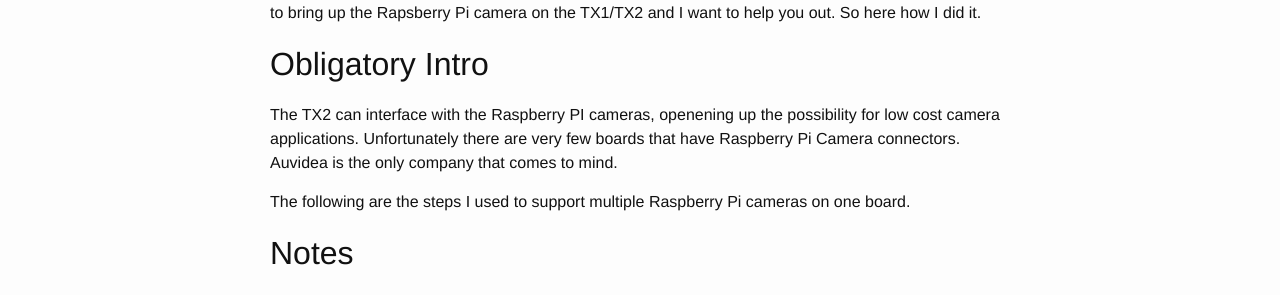
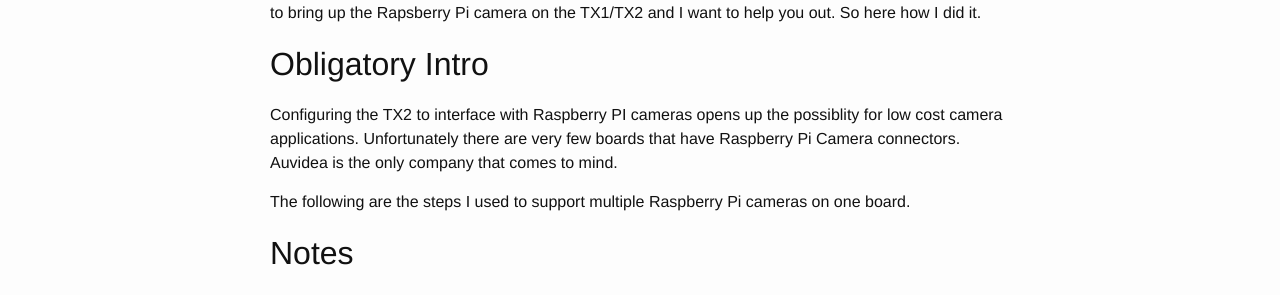
Before and after one commit to CospanDesign/cospandesign.github.io, a Jekyll site: the page built from _posts/2017-12-15-tx2-rpi-camera-port.markdown, in a window 1280 px wide and 900 px high. Shown: the part 336-631 px from the top of the window. Built offline with Jekyll 4.4.1, drawn with Linux system fonts in a browser that asks for light colours; some of the changed text lies outside the part shown.

Commit message:
Fixed some small grammatic errors

```diff
--- a/_posts/2017-12-15-tx2-rpi-camera-port.markdown
+++ b/_posts/2017-12-15-tx2-rpi-camera-port.markdown
@@ -10,7 +10,8 @@
 First, I'm not an expert, I learned a lot by reading and hacking on this so there may be misunderstanding on my part and if you find something that I did wrong please let me know. I've got a few requests on how to bring up the Rapsberry Pi camera on the TX1/TX2 and I want to help you out. So here how I did it.
 
 ## Obligatory Intro
-The TX2 can interface with the Raspberry PI cameras, openening up the possibility for low cost camera applications. Unfortunately there are very few boards that have Raspberry Pi Camera connectors. Auvidea is the only company that comes to mind.
+Configuring the TX2 to interface with Raspberry PI cameras opens up the possiblity for low cost camera applications.
+ Unfortunately there are very few boards that have Raspberry Pi Camera connectors. Auvidea is the only company that comes to mind.
 
 The following are the steps I used to support multiple Raspberry Pi cameras on one board.
 
```
Also changed, not shown: other parts of _posts/2017-12-15-tx2-rpi-camera-port.markdown (+1 -1 lines).
